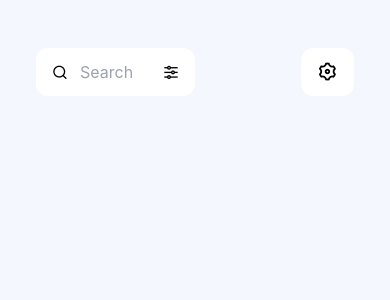
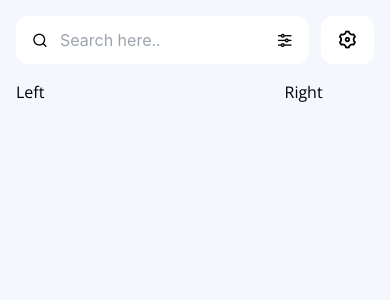
Before and after one commit to AjithPG/frontendzone, a Next.js app: page / in a window 390 px wide. Shown: the top 300 px of the page. Built offline with nearby package versions, Linux system fonts and the light colour scheme.

Commit message:
added responsive styles

```diff
--- /dev/null
+++ b/components/MainSection.js
@@ -0,0 +1,15 @@
+import React from 'react'
+
+export default function Main() {
+  return (
+    <main className='font-primary'>
+      <div className='w-full px-4 sm:px-9'>
+        <div className='flex'>
+        <div className='left-section flex-1'>Left</div>
+            <div className='right-section w-3/12 ml-5'>Right</div>
+        </div>
+
+      </div>
+    </main>
+  )
+}
--- a/components/Navbar.js
+++ b/components/Navbar.js
@@ -3,9 +3,9 @@ import SearchBar from './SearchBar'
 
 export default function Navbar() {
   return (
-    <section className='py-12 px-9 flex justify-between'>
+    <section className='px-4 py-4 sm:py-12 sm:px-9 flex justify-between'>
       <SearchBar/>
-      <div className='settings bg-white rounded-xl flex justify-center items-center px-4 py-4 cursor-pointer'>
+      <div className='settings bg-white rounded-xl flex justify-center items-center px-4 py-4 cursor-pointer ml-3'>
           <i className="ri-settings-3-line ri-lg"></i>
       </div>
     </section>
--- a/components/SearchBar.js
+++ b/components/SearchBar.js
@@ -2,7 +2,7 @@ import React from "react";
 
 export default function SearchBar() {
   return (
-    <div className="relative w-2/4">
+    <div className="relative flex-1 sm:flex-none sm:w-2/4">
       <div className="searchbar flex items-center">
         <div className="icon absolute left-4">
           <i className="ri-search-line"></i>
--- a/pages/_document.js
+++ b/pages/_document.js
@@ -7,7 +7,7 @@ export default function Document() {
       <Head >
       <link rel="preconnect" href="https://fonts.googleapis.com"/>
         <link rel="preconnect" href="https://fonts.gstatic.com" crossOrigin="true"/>
-        <link href="https://fonts.googleapis.com/css2?family=Lato:ital,wght@0,400;0,700;1,300&family=Roboto:wght@300;400;500;700&display=swap" rel="stylesheet"/>
+        <link href="https://fonts.googleapis.com/css2?family=Open+Sans:wght@300;400;500;600;700&display=swap" rel="stylesheet"/>
       </Head>
       <body>
         <Main />
--- a/pages/index.js
+++ b/pages/index.js
@@ -1,6 +1,7 @@
 import Head from "next/head";
 import "remixicon/fonts/remixicon.css";
 import Navbar from "../components/Navbar";
+import MainSection from "../components/MainSection";
 
 export default function Home() {
   return (
@@ -11,6 +12,7 @@ export default function Home() {
       </Head>
       <main className="bg-primarybg h-screen w-full">
         <Navbar />
+        <MainSection/>
       </main>
     </div>
   );
```
